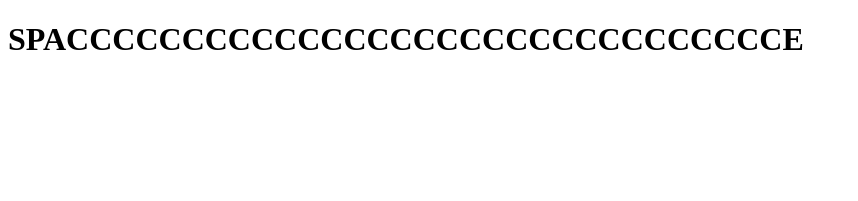
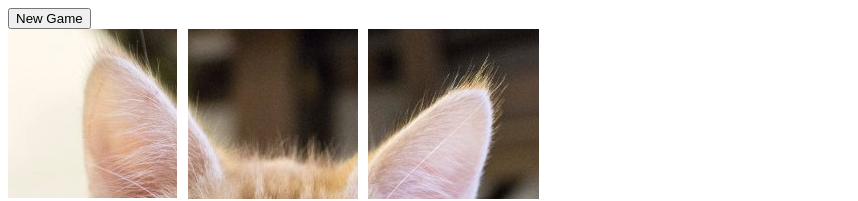
Before and after one commit to KyleRichmond79/gk2z-slide-puzzle, a plain HTML site: page index.html in a window 1280 px wide. Shown: the top 201 px of the page, without its empty margins (0-858 px from the left). Drawn offline with Linux system fonts and the light colour scheme.

Commit message:
added New Game button, ability to render new game by clicking button

```diff
--- a/app.js
+++ b/app.js
@@ -1,6 +1,7 @@
 'use strict';
 
 // data holding
+var clickNewGameButton = document.getElementById('new-game');
 var tiles = document.getElementsByClassName('tiles');
 var totalMoves = 0;
 var tile1 = document.getElementById('Tile1');
@@ -18,10 +19,8 @@ var bottileArray = [tile7, tile8, tile9];
 var allTiles = [toptileArray, midtileArray, bottileArray];
 var array = [tile1, tile2, tile3, tile4, tile5, tile6, tile7, tile8, tile9];
 
-
-
 function makeChart() {
-  var gameCanvas = document.getElementById('gameCanvas')
+  var gameCanvas = document.getElementById('gameCanvas');
   var ctx = gameCanvas.getContext('2d');
   ctx.drawImage(array[0], 0, 0);
   ctx.drawImage(array[1], 180, 0);
@@ -34,11 +33,9 @@ ctx.drawImage(array[7], 180, 360);
   ctx.drawImage(array[8], 360, 360);
 }
 
-function renderMove() {
-
-}
-
-
+// function renderMove() {
+//
+// }
 
 // // SAVE FOR STRETCH GOAL ONLY. CAN BE USED TO ADD NUMBER OF ELEMENTS
 // // ONE WANTS IF ONE WANTS MORE ELEMENTS
@@ -89,9 +86,9 @@ function splitShuffle(array) {
   return chunks;
 }
 
-function renderTiles() {
-//   // remove fullPic populateTiles
-};
+// function renderTiles() {
+// //   remove fullPic populateTiles
+// };
 // function
 //function to check and set local storage
 // if local storage, render current game, else create new game
@@ -110,3 +107,25 @@ function renderTiles() {
 //e listener
 
 //function to render scores
+
+// LISTENERS
+// when user clicks New Game button, newGameListener triggered
+// newGameListener triggers handleGameRefresh event handler
+function newGameListener() {
+  clickNewGameButton.addEventListener('click', handleNewGameClick);
+}
+
+// HANDLERS
+function handleNewGameClick(event) {
+  event.preventDefault();
+  console.log('Testing event handler!');
+  shuffle();
+  makeChart();
+}
+
+function init() {
+  newGameListener();
+  makeChart();
+}
+
+init();
--- a/index.html
+++ b/index.html
@@ -7,6 +7,7 @@
     <script src="https://canvasjs.com/assets/script/canvasjs.min.js"></script>
   </head>
   <body>
+    <button id="new-game" type="button">New Game</button>
     <div id="tileImages" hidden>
       <img id="fullCatImage" src="imgs/fullCatImage.jpg"/>
       <img class="tiles" id="Tile1" src="imgs/Tile1.jpg"/>
@@ -19,7 +20,6 @@
       <img class="tiles" id="Tile8" src="imgs/Tile8.jpg"/>
       <img class="tiles" id="Tile9" src="imgs/Tile9.jpg"/>
     </div>
-    <h1> SPACCCCCCCCCCCCCCCCCCCCCCCCCCCCCCCE </h1>
     <section>
       <canvas id="gameCanvas" height="540" width="540">
 
```
Lines whose indentation alone changed are shown as unchanged.
